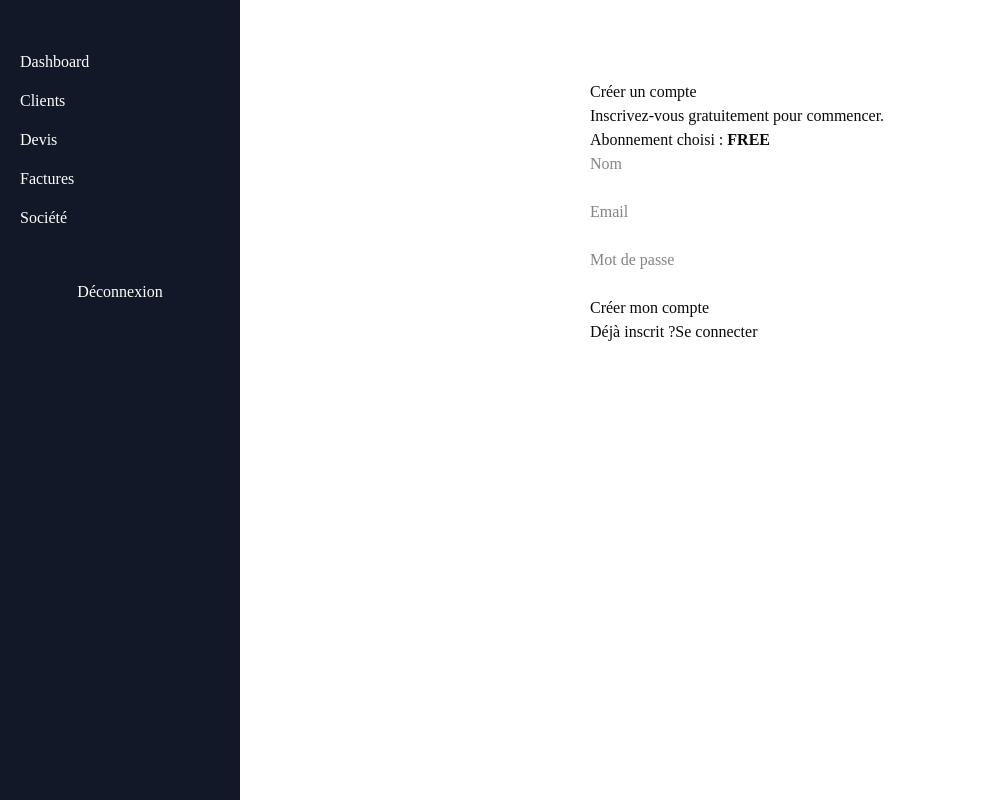
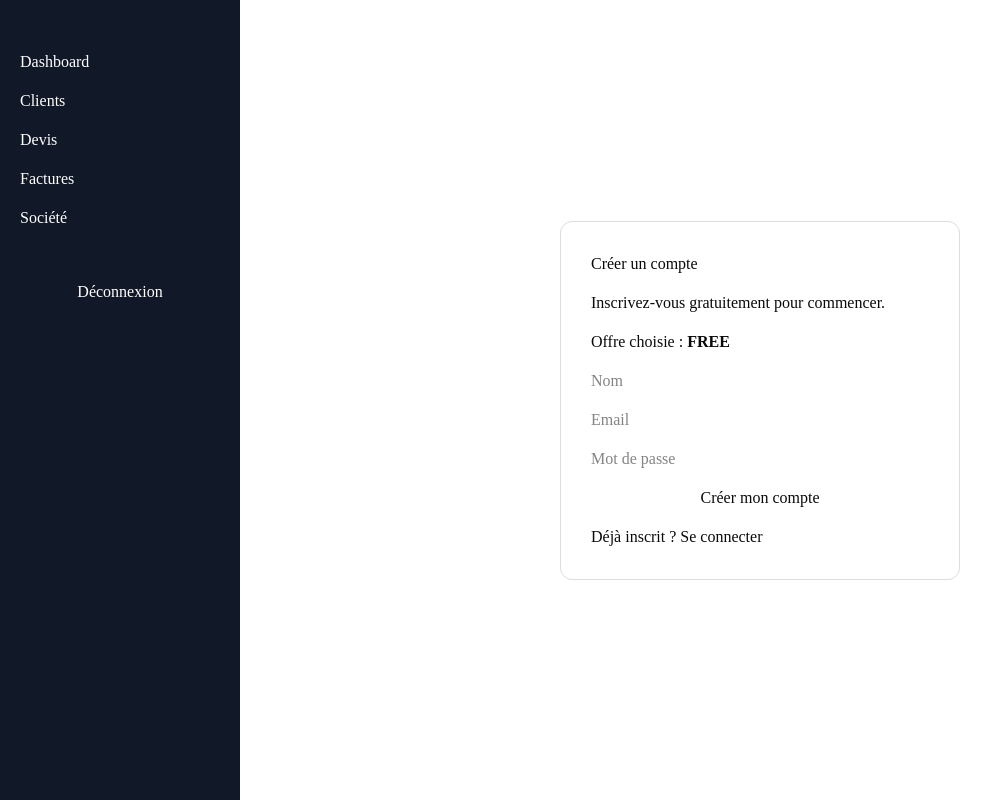
Before and after one commit to nightkai27200/factureco, a Next.js app in the folder Frontend/: page /register in a window 1280 px wide. Shown: the whole page, without its empty margins (0-1003 px from the left). Built offline with nearby package versions, Linux system fonts and the light colour scheme; no server answers.

Commit message:
fix register page and next build

```diff
--- /dev/null
+++ b/Frontend/src/app/register/RegisterForm.tsx
@@ -0,0 +1,219 @@
+"use client";
+
+import { useState } from "react";
+import { useRouter, useSearchParams } from "next/navigation";
+import Link from "next/link";
+import api from "@/lib/api";
+
+export default function RegisterForm() {
+
+  const router = useRouter();
+
+  const searchParams = useSearchParams();
+
+  const plan =
+    searchParams.get("plan") || "FREE";
+
+
+  const [form, setForm] = useState({
+    name: "",
+    email: "",
+    password: "",
+    plan: plan,
+  });
+
+
+  const [error, setError] = useState("");
+
+
+
+  function handleChange(
+    e: React.ChangeEvent<HTMLInputElement>
+  ) {
+
+    setForm({
+      ...form,
+      [e.target.name]: e.target.value,
+    });
+
+  }
+
+
+
+  async function handleSubmit(
+    e: React.FormEvent<HTMLFormElement>
+  ) {
+
+    e.preventDefault();
+
+
+    try {
+
+      await api.post(
+        "/users",
+        form
+      );
+
+
+      alert(
+        "Compte créé avec succès"
+      );
+
+
+      router.push("/login");
+
+
+    } catch (err) {
+
+      console.error(err);
+
+      setError(
+        "Erreur lors de la création du compte"
+      );
+
+    }
+
+  }
+
+
+
+  return (
+
+    <main
+      style={{
+        minHeight: "100vh",
+        display: "flex",
+        justifyContent: "center",
+        alignItems: "center",
+        padding: "40px",
+      }}
+    >
+
+      <form
+
+        onSubmit={handleSubmit}
+
+        style={{
+          width: "400px",
+          padding: "30px",
+          borderRadius: "12px",
+          border: "1px solid #ddd",
+          display: "flex",
+          flexDirection: "column",
+          gap: "15px",
+        }}
+
+      >
+
+        <h1>
+          Créer un compte
+        </h1>
+
+
+        <p>
+          Inscrivez-vous gratuitement pour commencer.
+        </p>
+
+
+        <p>
+          Offre choisie :
+          <strong> {plan}</strong>
+        </p>
+
+
+
+        <input
+
+          name="name"
+
+          placeholder="Nom"
+
+          value={form.name}
+
+          onChange={handleChange}
+
+          required
+
+        />
+
+
+
+        <input
+
+          name="email"
+
+          type="email"
+
+          placeholder="Email"
+
+          value={form.email}
+
+          onChange={handleChange}
+
+          required
+
+        />
+
+
+
+        <input
+
+          name="password"
+
+          type="password"
+
+          placeholder="Mot de passe"
+
+          value={form.password}
+
+          onChange={handleChange}
+
+          required
+
+        />
+
+
+
+        {
+          error && (
+
+            <p style={{ color: "red" }}>
+              {error}
+            </p>
+
+          )
+        }
+
+
+
+        <button type="submit">
+
+          Créer mon compte
+
+        </button>
+
+
+
+        <p>
+
+          Déjà inscrit ?
+
+          {" "}
+
+          <Link href="/login">
+
+            Se connecter
+
+          </Link>
+
+        </p>
+
+
+      </form>
+
+
+    </main>
+
+  );
+
+}
--- a/Frontend/src/app/register/page.tsx
+++ b/Frontend/src/app/register/page.tsx
@@ -1,288 +1,10 @@
-"use client";
+import { Suspense } from "react";
+import RegisterForm from "./RegisterForm";
 
-import Link from "next/link";
-import {
-  useState
-} from "react";
-
-
-
-import api from "@/services/api";
-
-import {
-  useRouter,
-  useSearchParams
-} from "next/navigation";
-
-
-
-export default function Register(){
-
-
-const router = useRouter();
-
-const searchParams = useSearchParams();
-
-
-const plan =
-searchParams.get("plan") || "FREE";
-
-
-const [form,setForm] =
-useState({
-
-  name:"",
-  email:"",
-  password:"",
-  plan:plan
-
-});
-
-const [error,setError] =
-useState("");
-
-
-
-function handleChange(
-e:React.ChangeEvent<HTMLInputElement>
-){
-
-
-setForm({
-
- ...form,
-
- [e.target.name]:
- e.target.value
-
-});
-
-
+export default function RegisterPage() {
+  return (
+    <Suspense fallback={<div>Chargement...</div>}>
+      <RegisterForm />
+    </Suspense>
+  );
 }
-
-
-
-
-async function handleSubmit(
-e:React.FormEvent
-){
-
-
-e.preventDefault();
-
-
-try{
-
-
-await api.post(
-"/users",
-form
-);
-
-
-
-alert(
-"Compte créé avec succès"
-);
-
-
-
-router.push(
-"/login"
-);
-
-
-
-}
-catch(error){
-
-
-console.error(
-error
-);
-
-
-setError(
-"Erreur création compte"
-);
-
-
-}
-
-
-}
-
-
-
-
-
-return (
-
-<main
-
-style={{
-
-padding:"50px",
-
-display:"flex",
-
-justifyContent:"center"
-
-}}
-
->
-
-
-<form
-
-onSubmit={handleSubmit}
-
-style={{
-
-width:"400px",
-
-background:"#fff",
-
-padding:"30px",
-
-borderRadius:"12px"
-
-}}
-
->
-
-
-<h1>
-Créer un compte
-</h1>
-
-
-
-<p>
-Inscrivez-vous gratuitement pour commencer.
-</p>
-
-<p>
-Abonnement choisi :
-<strong> {plan}</strong>
-</p>
-
-
-
-
-<input
-
-name="name"
-
-placeholder="Nom"
-
-value={form.name}
-
-onChange={handleChange}
-
-/>
-
-
-
-<br/><br/>
-
-
-
-
-
-<input
-
-name="email"
-
-placeholder="Email"
-
-type="email"
-
-value={form.email}
-
-onChange={handleChange}
-
-/>
-
-
-
-<br/><br/>
-
-
-
-
-
-<input
-
-name="password"
-
-placeholder="Mot de passe"
-
-type="password"
-
-value={form.password}
-
-onChange={handleChange}
-
-/>
-
-
-
-<br/><br/>
-
-
-
-
-
-{
-error &&
-
-<p style={{
-color:"red"
-}}>
-
-{error}
-
-</p>
-
-}
-
-
-
-
-<button>
-
-Créer mon compte
-
-</button>
-
-
-
-
-
-<p>
-
-
-Déjà inscrit ?
-
-
-<Link href="/login">
-
- Se connecter
-
-</Link>
-
-
-</p>
-
-
-
-</form>
-
-
-</main>
-
-);
-
-
-}
--- /dev/null
+++ b/Frontend/src/components/ui/Button.tsx
@@ -0,0 +1 @@
+import { cn } from "../../lib/utils";
--- /dev/null
+++ b/Frontend/src/lib/api.ts
@@ -0,0 +1,7 @@
+import axios from "axios";
+
+const api = axios.create({
+  baseURL: process.env.NEXT_PUBLIC_API_URL,
+});
+
+export default api;
```
Also changed, not shown: Frontend/src/components/Button.tsx (deleted).
